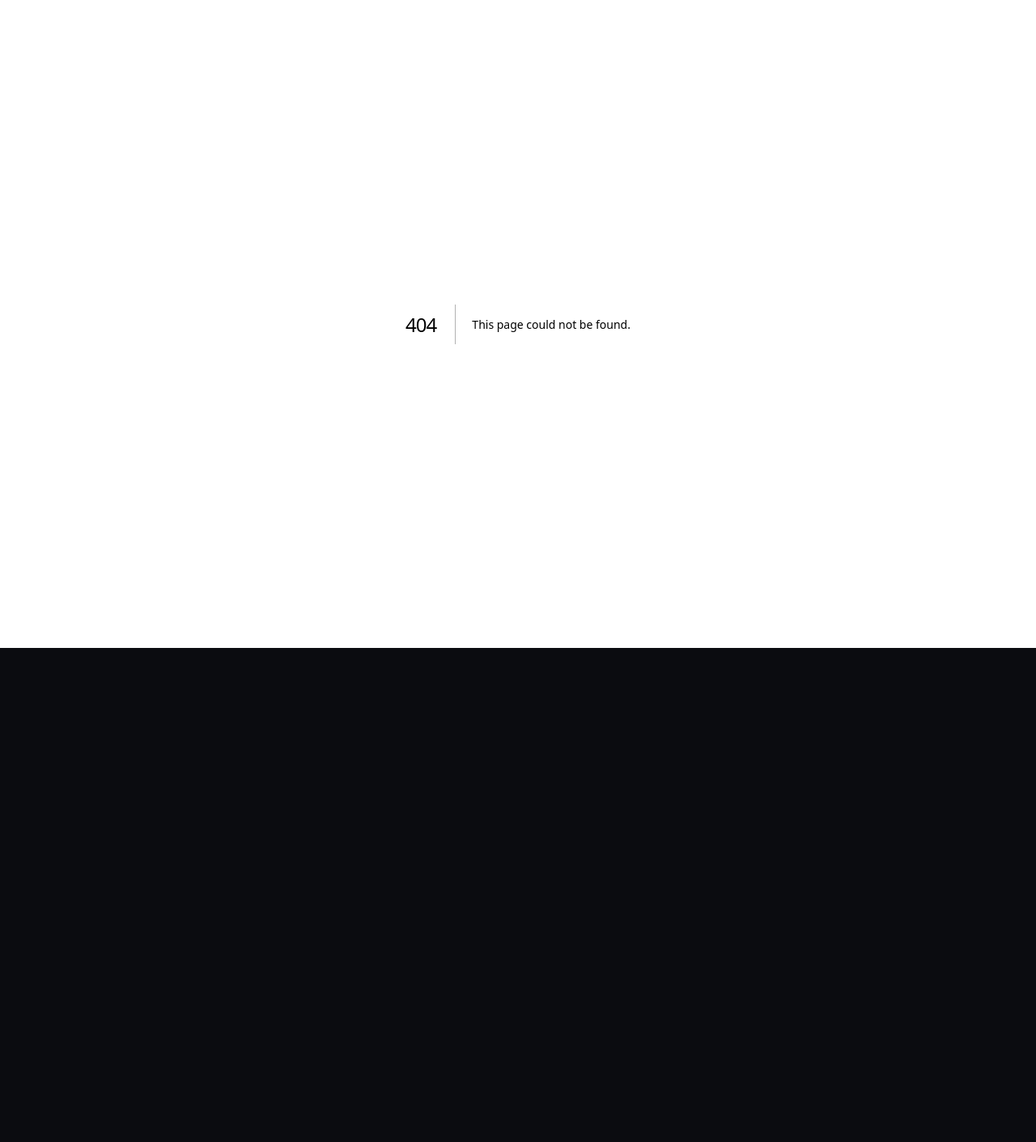
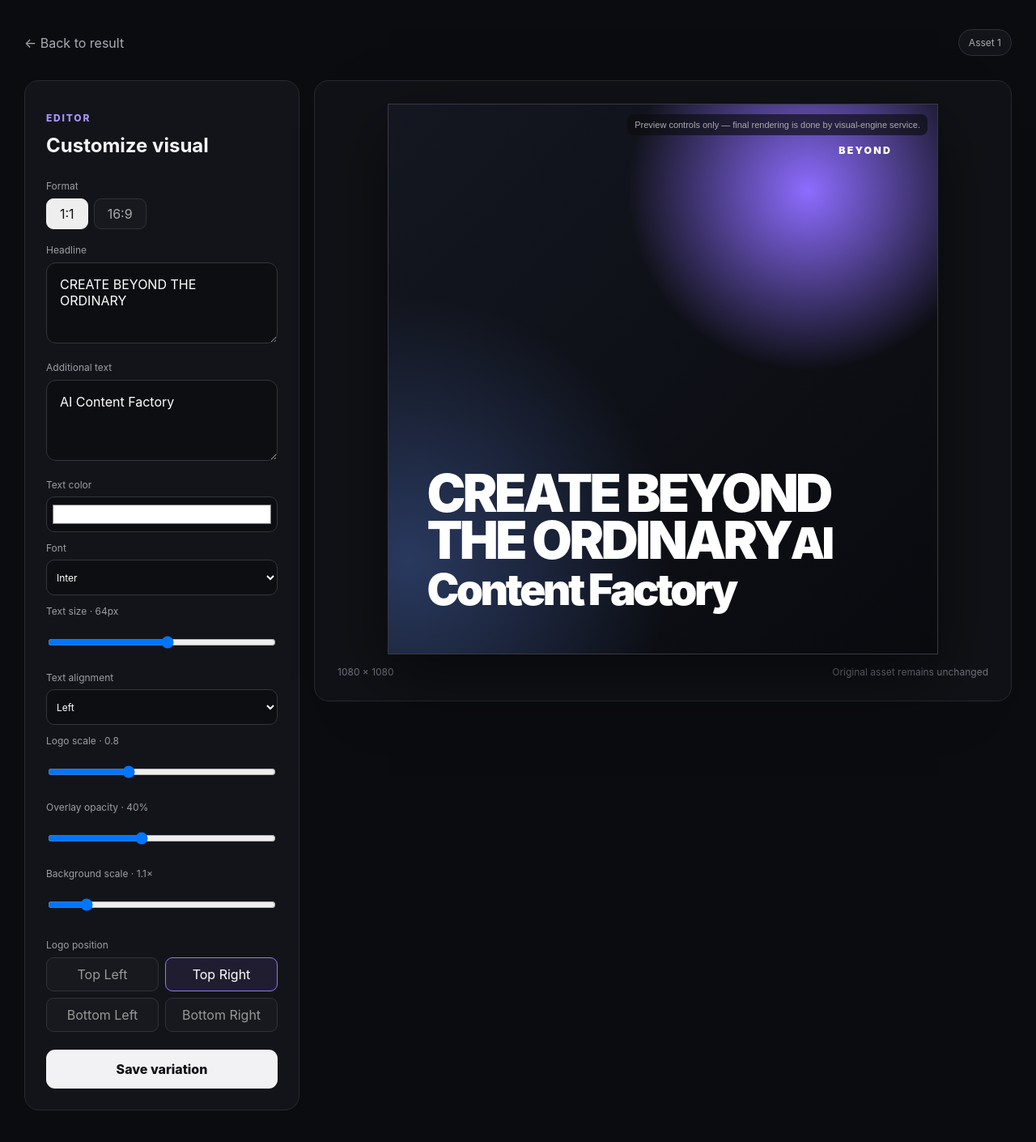
Before and after one commit to Nurzhan-Zhumabekov/The-beyond, a Next.js app in the folder frontend/: page /editor/1 in a window 1280 px wide. Before the commit this address had no page. Shown: the top 1410 px of the page at 81% size. Before the commit the page ends 800 px from the top, so only its background shows below. Built offline with nearby package versions, Linux system fonts and the light colour scheme; no server answers.

Commit message:
feat: add visual editor controls

```diff
--- /dev/null
+++ b/frontend/app/editor/[assetId]/page.tsx
@@ -0,0 +1,67 @@
+"use client";
+
+import Link from "next/link";
+import { useParams } from "next/navigation";
+import { useState } from "react";
+import { updateAsset } from "@/services/api";
+
+const positions = ["top-left", "top-right", "bottom-left", "bottom-right"] as const;
+
+export default function AssetEditorPage() {
+  const params = useParams<{ assetId: string }>();
+  const [ratio, setRatio] = useState<"1:1" | "16:9">("1:1");
+  const [headline, setHeadline] = useState("CREATE BEYOND THE ORDINARY");
+  const [additionalText, setAdditionalText] = useState("AI Content Factory");
+  const [textColor, setTextColor] = useState("#ffffff");
+  const [font, setFont] = useState("Inter");
+  const [fontSize, setFontSize] = useState(64);
+  const [align, setAlign] = useState<"left" | "center" | "right">("left");
+  const [logoPosition, setLogoPosition] = useState<(typeof positions)[number]>("top-right");
+  const [logoScale, setLogoScale] = useState(0.8);
+  const [overlayOpacity, setOverlayOpacity] = useState(0.4);
+  const [backgroundScale, setBackgroundScale] = useState(1.1);
+  const [saving, setSaving] = useState(false);
+  const [saved, setSaved] = useState(false);
+
+  async function saveVariation() {
+    setSaving(true); setSaved(false);
+    await updateAsset({ asset_id: params.assetId, title: headline, additional_text: additionalText, text_color: textColor, font, font_size: fontSize, text_align: align, logo_position: logoPosition, logo_scale: logoScale, overlay_opacity: overlayOpacity, background_scale: backgroundScale, format: ratio });
+    setSaving(false); setSaved(true);
+  }
+
+  return (
+    <main className="editorPage">
+      <div className="resultTopbar"><Link href="/result" className="backLink">← Back to result</Link><div className="resultStatus">Asset {params.assetId}</div></div>
+      <div className="editorLayout">
+        <aside className="editorControls card">
+          <p className="eyebrow">EDITOR</p><h2>Customize visual</h2>
+          <label className="controlLabel">Format</label><div className="tabs"><button className={ratio === "1:1" ? "tab selected" : "tab"} onClick={() => setRatio("1:1")}>1:1</button><button className={ratio === "16:9" ? "tab selected" : "tab"} onClick={() => setRatio("16:9")}>16:9</button></div>
+          <label className="controlLabel">Headline</label><textarea value={headline} onChange={(e) => setHeadline(e.target.value)} />
+          <label className="controlLabel">Additional text</label><textarea value={additionalText} onChange={(e) => setAdditionalText(e.target.value)} />
+          <div className="editorFields">
+            <label>Text color<input type="color" value={textColor} onChange={(e) => setTextColor(e.target.value)} /></label>
+            <label>Font<select value={font} onChange={(e) => setFont(e.target.value)}><option>Inter</option><option>Arial</option><option>Georgia</option></select></label>
+            <label>Text size · {fontSize}px<input type="range" min="28" max="96" value={fontSize} onChange={(e) => setFontSize(Number(e.target.value))} /></label>
+            <label>Text alignment<select value={align} onChange={(e) => setAlign(e.target.value as typeof align)}><option value="left">Left</option><option value="center">Center</option><option value="right">Right</option></select></label>
+            <label>Logo scale · {logoScale.toFixed(1)}<input type="range" min="0.4" max="1.6" step="0.1" value={logoScale} onChange={(e) => setLogoScale(Number(e.target.value))} /></label>
+            <label>Overlay opacity · {Math.round(overlayOpacity * 100)}%<input type="range" min="0" max="1" step="0.05" value={overlayOpacity} onChange={(e) => setOverlayOpacity(Number(e.target.value))} /></label>
+            <label>Background scale · {backgroundScale.toFixed(1)}×<input type="range" min="1" max="1.8" step="0.05" value={backgroundScale} onChange={(e) => setBackgroundScale(Number(e.target.value))} /></label>
+          </div>
+          <label className="controlLabel">Logo position</label><div className="positionGrid">{positions.map((position) => <button key={position} className={logoPosition === position ? "position activePosition" : "position"} onClick={() => setLogoPosition(position)}>{position.replace("-", " ")}</button>)}</div>
+          <div className="editorButtons"><button className="generate full" onClick={saveVariation} disabled={saving}>{saving ? "Saving…" : "Save variation"}</button>{saved && <span>Variation saved</span>}</div>
+        </aside>
+
+        <section className="canvasArea">
+          <div className={`designCanvas ${ratio === "1:1" ? "square" : "wide"}`} style={{ color: textColor, fontFamily: font }}>
+            <div className="editorBackground" style={{ transform: `scale(${backgroundScale})` }} />
+            <div className="previewOverlay" style={{ opacity: overlayOpacity }} />
+            <div className={`editorLogo ${logoPosition}`} style={{ transform: `scale(${logoScale})` }}>BEYOND</div>
+            <div className="editorHeadline" style={{ fontSize, textAlign: align }}>{headline}<small className="editorSubtext">{additionalText}</small></div>
+            <div className="canvasHint">Preview controls only — final rendering is done by visual-engine service.</div>
+          </div>
+          <div className="canvasMeta"><span>{ratio === "1:1" ? "1080 × 1080" : "1920 × 1080"}</span><span>Original asset remains unchanged</span></div>
+        </section>
+      </div>
+    </main>
+  );
+}
```
